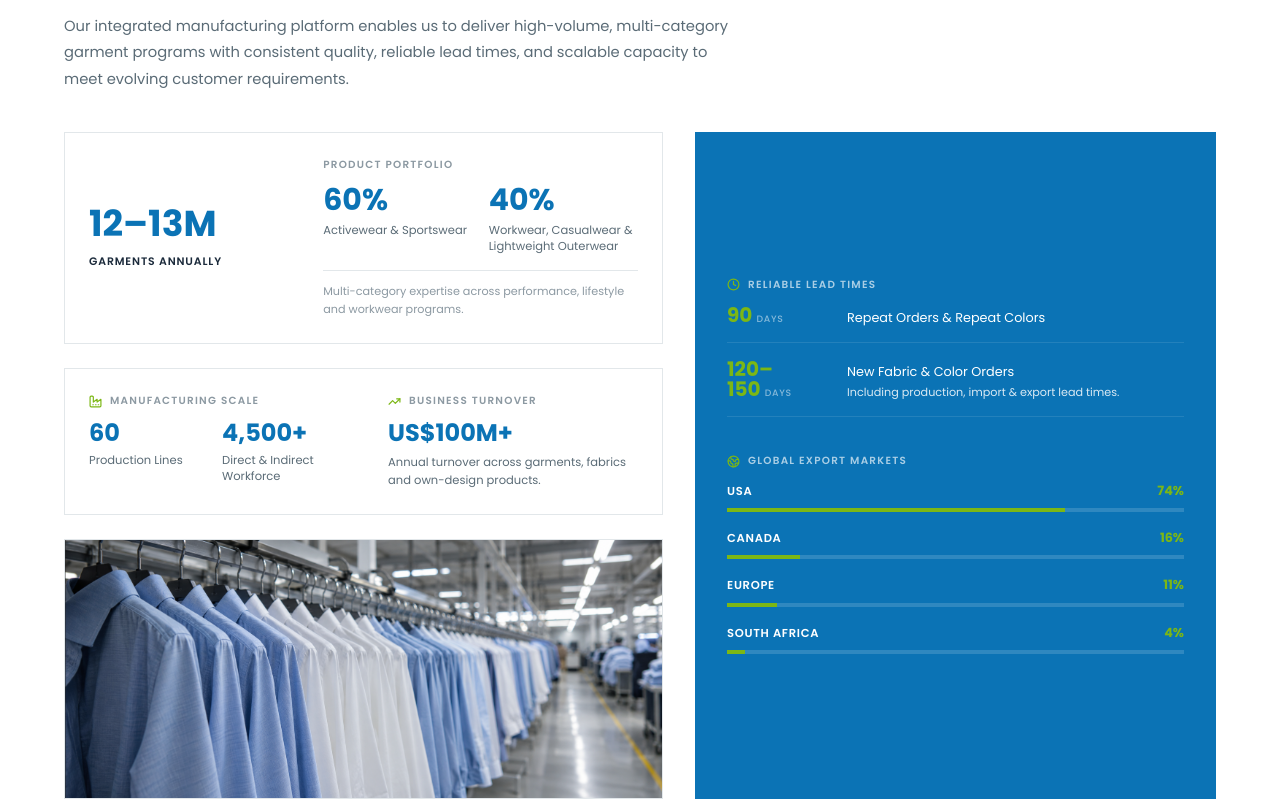
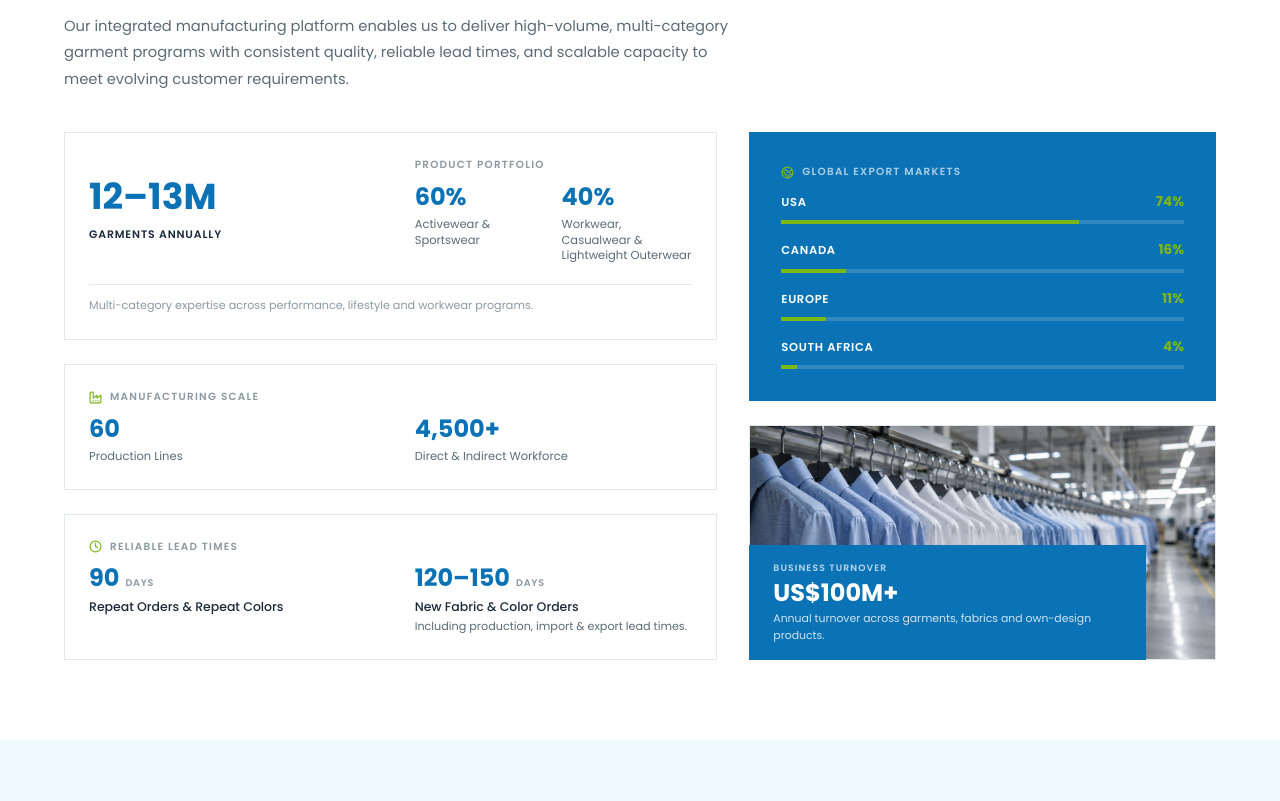
Before and after one commit to muhammed-ijas/Premier-fashion-landing, a React (Vite) app: page / in a window 1280 px wide. Shown: the part 5580-6381 px from the top of the page. Built offline with nearby package versions, Linux system fonts and the light colour scheme.

Commit message:
updated profuction compoennt

```diff
--- a/src/sections/Production.jsx
+++ b/src/sections/Production.jsx
@@ -1,6 +1,6 @@
 import { useRef } from "react";
 import { motion, useInView } from "framer-motion";
-import { Clock, Globe2, Factory, TrendingUp } from "lucide-react";
+import { Clock, Globe2, Factory } from "lucide-react";
 import Container from "../components/Container";
 import Stagger from "../components/Stagger";
 import SectionHeading from "../components/SectionHeading";
@@ -20,7 +20,7 @@ function MarketBars() {
                         <span className="text-[0.72rem] font-semibold uppercase tracking-[0.06em] text-white">
                             {market.name}
                         </span>
-            <span className="text-[0.8rem] font-bold text-green">{market.share}%</span>
+                        <span className="text-[0.85rem] font-bold text-green">{market.share}%</span>
                     </div>
                     <div className="mt-2 h-[4px] w-full bg-white/15">
                         <motion.span
@@ -45,8 +45,12 @@ function Label({ icon: Icon, children }) {
     );
 }
 
+/* Every left card splits 50/50 with the same inner gap,
+   so the second column starts on the same vertical line in all three. */
+const SPLIT = "grid grid-cols-2 gap-5 sm:gap-12";
+
 export default function Production() {
-  const { annualOutput, portfolio, portfolioNote, scale, turnover } = production;
+    const { annualOutput, portfolio, portfolioNote, scale, turnover, leadTimes } = production;
 
     return (
         <section id="production" className="surface-light py-16 md:py-20">
@@ -57,14 +61,15 @@ export default function Production() {
                     lede={production.statement}
                 />
 
-        <div className="mt-10 grid grid-cols-1 items-stretch gap-6 lg:grid-cols-[1.15fr_1fr] lg:gap-8">
+                <div className="mt-10 grid grid-cols-1 items-stretch gap-6 lg:grid-cols-[1.4fr_1fr] lg:gap-8">
 
-          {/* ── left: figures + image ── */}
+                    {/* ── left: three cards, all split 50/50 ── */}
                     <div className="flex flex-col gap-6">
 
-            {/* annual output + product portfolio */}
-            <Stagger className="grid grid-cols-1 gap-px border border-line bg-line sm:grid-cols-[0.9fr_1.4fr]">
-              <Stagger.Item as="up" className="flex flex-col justify-center bg-white px-5 py-6 md:px-6">
+                        {/* 1. annual output | product portfolio */}
+                        <Stagger className="border border-line bg-white px-5 py-6 md:px-6">
+                            <div className="grid grid-cols-1 gap-6 sm:grid-cols-2 sm:gap-12">
+                                <Stagger.Item as="up" className="flex flex-col justify-center">
                                     <p className="text-3xl font-bold leading-none text-blue md:text-4xl">
                                         {annualOutput.value}
                                     </p>
@@ -73,45 +78,69 @@ export default function Production() {
                                     </p>
                                 </Stagger.Item>
 
-              <Stagger.Item as="up" className="bg-white px-5 py-6 md:px-6">
+                                <Stagger.Item as="up">
                                     <Label>Product portfolio</Label>
                                     <div className="grid grid-cols-2 gap-4">
                                         {portfolio.map((item) => (
                                             <div key={item.label}>
-                      <p className="text-2xl font-bold leading-none text-blue md:text-3xl">{item.share}</p>
-                      <p className="mt-2 text-[0.72rem] leading-snug text-fg-muted">{item.label}</p>
-                    </div>
-                  ))}
-                </div>
-                <p className="mt-4 border-t border-line pt-3 text-[0.7rem] leading-[1.6] text-fg-subtle">
-                  {portfolioNote}
-                </p>
-              </Stagger.Item>
-            </Stagger>
-
-            {/* manufacturing scale + turnover */}
-            <Stagger className="grid grid-cols-1 gap-px border border-line bg-line sm:grid-cols-2">
-              <Stagger.Item as="up" className="bg-white px-5 py-6 md:px-6">
-                <Label icon={Factory}>Manufacturing scale</Label>
-                <div className="grid grid-cols-2 gap-4">
-                  {scale.map((item) => (
-                    <div key={item.label}>
-                      <p className="text-2xl font-bold leading-none text-blue">{item.value}</p>
+                                                <p className="text-2xl font-bold leading-none text-blue">{item.share}</p>
                                                 <p className="mt-2 text-[0.72rem] leading-snug text-fg-muted">{item.label}</p>
                                             </div>
                                         ))}
                                     </div>
                                 </Stagger.Item>
-
-              <Stagger.Item as="up" className="bg-white px-5 py-6 md:px-6">
-                <Label icon={TrendingUp}>{turnover.label}</Label>
-                <p className="text-2xl font-bold leading-none text-blue">{turnover.value}</p>
-                <p className="mt-2 text-[0.72rem] leading-[1.6] text-fg-muted">{turnover.note}</p>
-              </Stagger.Item>
+                            </div>
+                            <p className="mt-5 border-t border-line pt-3 text-[0.7rem] leading-[1.6] text-fg-subtle">
+                                {portfolioNote}
+                            </p>
                         </Stagger>
 
-            {/* image fills the remaining height */}
-            <div className="relative min-h-[220px] flex-1 md:min-h-[260px]">
+                        {/* 2. manufacturing scale */}
+                        <Stagger className="border border-line bg-white px-5 py-6 md:px-6">
+                            <Label icon={Factory}>Manufacturing scale</Label>
+                            <div className={SPLIT}>
+                                {scale.map((item) => (
+                                    <Stagger.Item key={item.label} as="up">
+                                        <p className="text-2xl font-bold leading-none text-blue">{item.value}</p>
+                                        <p className="mt-2 text-[0.72rem] leading-snug text-fg-muted">{item.label}</p>
+                                    </Stagger.Item>
+                                ))}
+                            </div>
+                        </Stagger>
+
+                        {/* 3. lead times */}
+                        <Stagger className="border border-line bg-white px-5 py-6 md:px-6">
+                            <Label icon={Clock}>Reliable lead times</Label>
+                            <div className={SPLIT}>
+                                {leadTimes.map((lead) => (
+                                    <Stagger.Item key={lead.days} as="up">
+                                        <p className="whitespace-nowrap text-2xl font-bold leading-none text-blue">
+                                            {lead.days}
+                                            <span className="ml-1.5 text-[0.6rem] font-semibold uppercase tracking-[0.08em] text-fg-subtle">
+                                                days
+                                            </span>
+                                        </p>
+                                        <p className="mt-2 text-[0.78rem] font-medium leading-snug text-ink">{lead.basis}</p>
+                                        {lead.note && (
+                                            <p className="mt-1 text-[0.7rem] leading-snug text-fg-muted">{lead.note}</p>
+                                        )}
+                                    </Stagger.Item>
+                                ))}
+                            </div>
+                        </Stagger>
+                    </div>
+
+                    {/* ── right: export markets + image with turnover badge ── */}
+                    <div className="flex flex-col gap-6">
+                        <div className="surface-blue p-6 md:p-8">
+                            <Label icon={Globe2}>Global export markets</Label>
+                            {production.marketsNote && (
+                                <p className="mb-5 text-[0.78rem] leading-[1.6] text-fg-muted">{production.marketsNote}</p>
+                            )}
+                            <MarketBars />
+                        </div>
+
+                        <div className="relative min-h-[240px] flex-1 lg:min-h-0">
                             {hasMedia(productionImage) ? (
                                 <img
                                     src={productionImage}
@@ -124,39 +153,19 @@ export default function Production() {
                                     Production image
                                 </div>
                             )}
+
+                            {/* business turnover badge */}
+                            <div className="absolute bottom-0 left-0 max-w-[85%] bg-blue px-5 py-4 md:px-6">
+                                <p className="text-[0.58rem] font-semibold uppercase tracking-[0.12em] text-white/70">
+                                    {turnover.label}
+                                </p>
+                                <p className="mt-1.5 text-xl font-bold leading-none text-white md:text-2xl">
+                                    {turnover.value}
+                                </p>
+                                <p className="mt-1.5 text-[0.68rem] leading-[1.5] text-white/80">
+                                    {turnover.note}
+                                </p>
                             </div>
-          </div>
-
-          {/* ── right: lead times + export markets ── */}
-          <div className="surface-blue flex h-full flex-col justify-center p-6 md:p-8">
-            <Label icon={Clock}>Reliable lead times</Label>
-
-            <Stagger className="space-y-4">
-              {production.leadTimes.map((lead) => (
-                <Stagger.Item
-                  key={lead.days}
-                  as="up"
-                  className="flex items-baseline gap-4 border-b border-white/10 pb-4"
-                >
-                  <span className="w-[6.5rem] shrink-0 text-xl font-bold leading-none text-green">
-                    {lead.days}
-                    <span className="ml-1 text-[0.58rem] font-medium uppercase tracking-[0.08em] text-white/50">
-                      days
-                    </span>
-                  </span>
-                  <span>
-                    <span className="block text-[0.8rem] leading-snug text-white">{lead.basis}</span>
-                    {lead.note && (
-                      <span className="mt-1 block text-[0.7rem] leading-snug text-fg-muted">{lead.note}</span>
-                    )}
-                  </span>
-                </Stagger.Item>
-              ))}
-            </Stagger>
-
-            <div className="mt-9">
-              <Label icon={Globe2}>Global export markets</Label>
-              <MarketBars />
                         </div>
                     </div>
                 </div>
```
Lines whose indentation alone changed are shown as unchanged.
